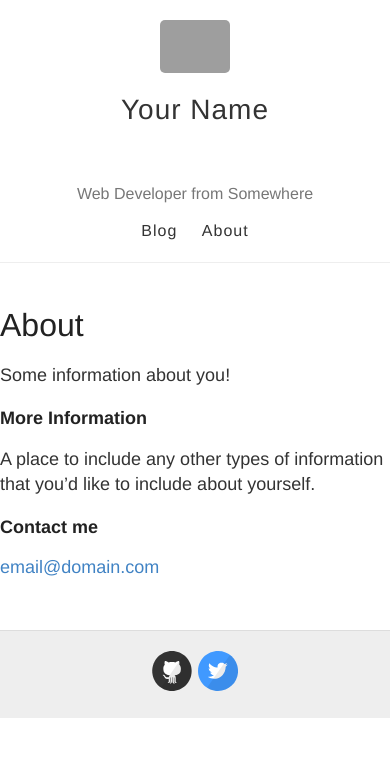
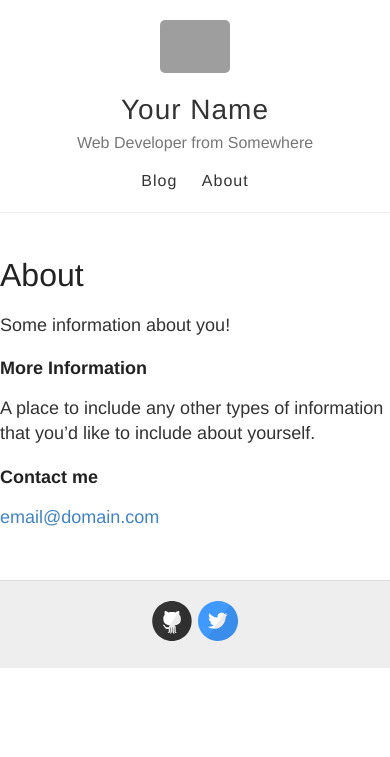
Before and after one commit to ymougenel/ymougenel.github.io, a Jekyll site: the page built from about.md, in a window 390 px wide. Shown: the top 757 px of the page. Built offline with Jekyll 4.4.1, drawn with Linux system fonts in a browser that asks for light colours; grey boxes are pictures that could not be loaded.

Commit message:
Refactor of the nav, and added in new .clearfix

```diff
--- a/_layouts/default.html
+++ b/_layouts/default.html
@@ -20,18 +20,18 @@
   <body>
     <div class="wrapper-masthead">
       <div class="container">
-        <header class="masthead">
-          <a href="{{ site.baseurl }}/" class="avatar"><img src="{{ site.avatar }}" /></a>
-          <a href="{{ site.baseurl }}/" class="site-name">{{ site.name }}</a>
-          <br><br>
-          <p class="site-description">{{ site.description }}</p>
+        <header class="masthead clearfix">
+          <a href="{{ site.baseurl }}/" class="site-avatar"><img src="{{ site.avatar }}" /></a>
+
+          <div class="site-info">
+            <h1 class="site-name"><a href="{{ site.baseurl }}/">{{ site.name }}</a></h1>
+            <p class="site-description">{{ site.description }}</p>
+          </div>
 
           <nav>
             <a href="{{ site.baseurl }}/">Blog</a>
             <a href="{{ site.baseurl }}/about">About</a>
           </nav>
-
-          <div style="clear:both;"></div>
         </header>
       </div>
     </div>
--- a/style.css
+++ b/style.css
@@ -403,6 +403,13 @@ img {
   color: black;
   background: #eeeeee; }
 
+.clearfix:before, .clearfix:after {
+  content: " ";
+  display: table; }
+
+.clearfix:after {
+  clear: both; }
+
 .wrapper-masthead {
   margin-bottom: 40px; }
 
@@ -412,81 +419,73 @@ img {
   @media screen and (max-width: 520px) {
     .masthead {
       text-align: center; } }
-  .masthead br {
-    visibility: none; }
 
-.avatar {
+.site-avatar {
   float: left;
   width: 70px;
   height: 70px;
   margin-right: 15px; }
   @media screen and (max-width: 520px) {
-    .avatar {
+    .site-avatar {
       float: none;
       display: block;
       margin: 0 auto; } }
-  .avatar img {
+  .site-avatar img {
     border-radius: 5px; }
 
+.site-info {
+  float: left; }
+  @media screen and (max-width: 520px) {
+    .site-info {
+      float: none;
+      display: block;
+      margin: 0 auto; } }
+
 .site-name {
-  float: left;
+  margin: 0;
+  color: #333333;
+  text-decoration: none;
+  cursor: pointer;
   font-family: "Helvetica Neue", Helvetica, Arial, sans-serif;
   font-weight: 300;
   font-size: 28px;
-  letter-spacing: 1px;
-  text-decoration: none;
-  cursor: pointer;
-  color: #333333; }
-  @media screen and (max-width: 520px) {
-    .site-name {
-      float: none;
-      display: block; } }
-  .site-name:hover, .site-name:active {
+  letter-spacing: 1px; }
+  .site-name a:hover, .site-name a:active {
+    color: #4183c4;
     text-decoration: none; }
 
 .site-description {
-  float: left;
-  font-size: 16px;
-  margin: 0;
-  margin-top: -5px;
-  color: #777777; }
+  margin: -5px 0 0 0;
+  color: #777777;
+  font-size: 16px; }
   @media screen and (max-width: 520px) {
     .site-description {
-      float: none;
-      display: block;
       margin: 3px 0; } }
 
 nav {
   float: right;
-  margin-top: -25px;
+  margin-top: 23px;
   font-family: "Helvetica Neue", Helvetica, Arial, sans-serif;
   font-size: 18px; }
   @media screen and (max-width: 520px) {
     nav {
       float: none;
+      margin-top: 15px;
       display: block;
-      margin-top: 15px;
       font-size: 16px; } }
   nav a {
     margin-left: 25px;
+    color: #333333;
     text-align: right;
     font-weight: 300;
-    letter-spacing: 1px;
-    color: #333333; }
+    letter-spacing: 1px; }
     nav a:hover, nav a:active {
+      color: #333333;
       text-decoration: none;
-      cursor: pointer;
-      color: #333333; }
+      cursor: pointer; }
     @media screen and (max-width: 520px) {
       nav a {
         margin: 0 10px; } }
-
-@media screen and (max-width: 520px) {
-  .logo, nav {
-    float: none;
-    width: 100%;
-    text-align: center; } }
-
 
 .posts > .post {
   padding-bottom: 2em;
@@ -502,17 +501,17 @@ nav {
     color: #4183c4;
     text-decoration: none; }
 .post blockquote {
+  margin: 1.8em 0.8em;
   border-left: 2px solid #666666;
+  padding: 0.1em 1em;
+  color: #666666;
   font-size: 22px;
-  font-style: italic;
-  margin: 1.8em 0.8em;
-  padding: 0.1em 1em;
-  color: #666666; }
+  font-style: italic; }
 
 .wrapper-footer {
   margin-top: 50px;
-  background-color: #eeeeee;
-  border-top: 1px solid #dddddd; }
+  border-top: 1px solid #dddddd;
+  background-color: #eeeeee; }
 
 footer {
   padding: 20px 0;
```
Also changed, not shown: scss/style.scss (+43 -45 lines).
